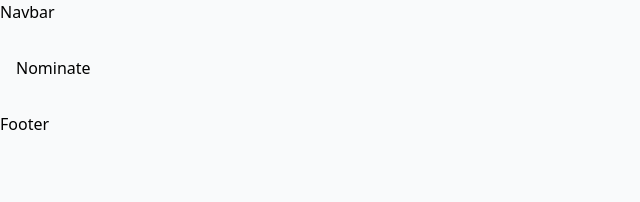
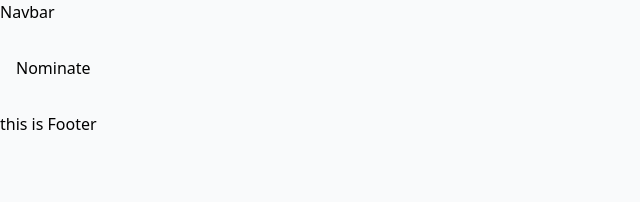
Before and after one commit to Local-Heroes/Local-Heroes-, a React (Vite) app: page /nominate in a window 1280 px wide. Shown: the top 202 px of the page, without its empty margins (0-640 px from the left). Built offline with nearby package versions, Linux system fonts and the light colour scheme.

Commit message:
waxbaan tijaabinayay igu qaata

```diff
--- a/src/components/Footer.jsx
+++ b/src/components/Footer.jsx
@@ -2,7 +2,7 @@ import React from 'react'
 
 function Footer() {
   return (
-    <div>Footer</div>
+    <div>this is Footer</div>
   )
 }
 
```
